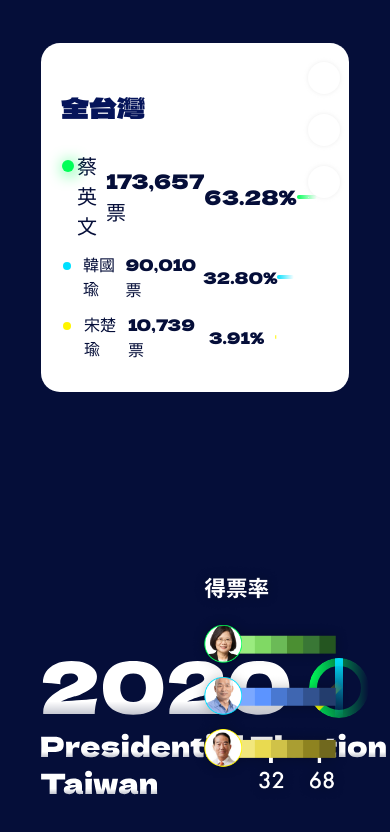
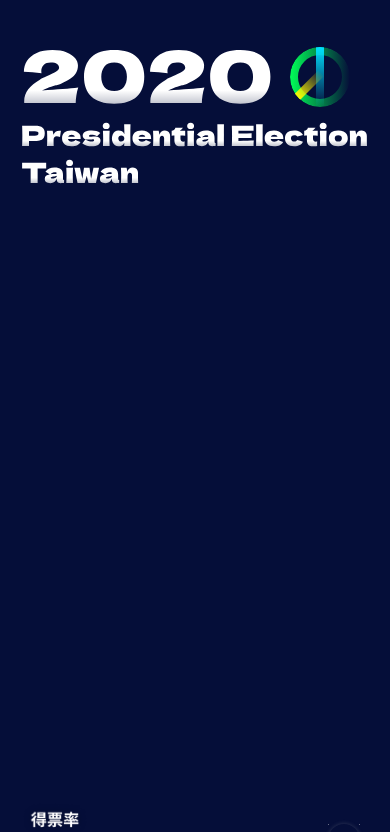
Before and after one commit to TheNChair/PVMT, a React (Vite) app: page / in a window 390 px wide. Shown: the top 832 px of the page. Built offline with nearby package versions, Linux system fonts and the light colour scheme.

Commit message:
[feature] add mobile style

```diff
--- a/src/App.css
+++ b/src/App.css
@@ -1,5 +1,5 @@
 #root {
-    flex: 1;
     max-width: 1440px;
-    margin: 0 2rem;
+    margin: 0 auto;
+    padding: 1rem;
 }
--- a/src/App.tsx
+++ b/src/App.tsx
@@ -5,7 +5,6 @@ import '@/App.css';
 import ReactSvgZoomMap from '@/components/ReactSvgZoomMap/index.jsx';
 
 const Wrapper = styled.div`
-    height: 100vh;
     position: relative;
 `;
 
--- a/src/components/Card.tsx
+++ b/src/components/Card.tsx
@@ -7,13 +7,15 @@ import KMTNormal from '@/assets/indicator/kmt-normal.svg?react';
 import PFPNormal from '@/assets/indicator/pfp-normal.svg?react';
 import ICON_BACK from '@/assets/mapTool/icon-backspace.svg?react';
 
-const Wrapper = styled.div<{ isHover?: boolean }>`
-    position: absolute;
-    left: 0;
-    top: 5%;
-    right: 0;
-    max-width: 450px;
+const Wrapper = styled.div<{ isHover?: boolean; isMobile?: boolean }>`
+    position: relative;
+    flex-basis: ${({ isMobile }) => (isMobile ? undefined : '40%')};
+    left: ${({ isMobile }) => (isMobile ? undefined : 0)};
+    top: ${({ isMobile }) => (isMobile ? undefined : '5%')};
+    right: ${({ isMobile }) => (isMobile ? undefined : 0)};
+    max-width: ${({ isMobile }) => (isMobile ? undefined : '450px')};
     padding: 1rem;
+    margin: 1rem 0;
     border: 1px solid transparent;
     border-radius: 20px;
     background-clip: padding-box, border-box;
@@ -27,10 +29,10 @@ const Title = styled.h2<{ isHover?: boolean }>`
     color: ${({ isHover }) => (isHover ? 'var(--blue-800)' : 'inherit')};
 `;
 
-const CandidateRow = styled.div<{ elected?: boolean }>`
+const CandidateRow = styled.div<{ elected?: boolean; isMobile?: boolean }>`
     display: flex;
     align-items: center;
-    font-size: ${({ elected }) => (elected ? '20px' : '16px')};
+    font-size: ${({ isMobile }) => (isMobile ? '14px' : '16px')};
     font-weight: ${({ elected }) => (elected ? 'bold' : 'medium')};
     margin: 0.5rem 0;
 `;
@@ -84,6 +86,7 @@ interface CardProps {
     onClick: () => void;
     show: boolean;
     labelText: string;
+    isMobile?: boolean;
 }
 
 const CANDIDATES: Candidate = {
@@ -92,7 +95,7 @@ const CANDIDATES: Candidate = {
     '3': { id: 3, element: <DDPNormal />, color: '#03ff57', name: '蔡英文' }
 };
 
-const Card = ({ isHover, onClick, show, labelText }: CardProps) => {
+const Card = ({ isHover, onClick, show, labelText, isMobile }: CardProps) => {
     console.log(isHover);
 
     //TODO 待串接真實資料
@@ -118,7 +121,7 @@ const Card = ({ isHover, onClick, show, labelText }: CardProps) => {
     ];
     console.log(labelText, 'labelText');
     return (
-        <Wrapper isHover={isHover}>
+        <Wrapper isHover={isHover} isMobile={isMobile}>
             {show && <ICON_BACK className='controls' onClick={onClick} style={{ cursor: 'pointer' }} />}
             <Title isHover={isHover}>{labelText.length === 0 ? '全台灣' : labelText}</Title>
             {data
@@ -128,7 +131,7 @@ const Card = ({ isHover, onClick, show, labelText }: CardProps) => {
                     const elected = remark === '*';
                     const candidateInfo = CANDIDATES[candidate];
                     return (
-                        <CandidateRow key={candidate} elected={elected}>
+                        <CandidateRow key={candidate} elected={elected} isMobile={isMobile}>
                             <CandidateNameWrapper>
                                 <div style={{ width: '25px' }}>
                                     <IndicatorWrapper color={candidateInfo.color} elected={elected}>
--- a/src/components/MapTool.tsx
+++ b/src/components/MapTool.tsx
@@ -1,11 +1,10 @@
 import { styled } from 'styled-components';
 
-export const IndicatorWrapper = styled.div`
-    /* display: flex;
-    flex-direction: column; */
+export const IndicatorWrapper = styled.div<{ isMobile?: boolean }>`
     position: absolute;
     right: 0;
-    top: 5%;
+    top: ${({ isMobile }) => (isMobile ? undefined : '5%')};
+    bottom: ${({ isMobile }) => (isMobile ? '25%' : undefined)};
 `;
 
 export const CircleButton = styled.span`
--- a/src/components/ReactSvgZoomMap/ReactSvgZoomMap.css
+++ b/src/components/ReactSvgZoomMap/ReactSvgZoomMap.css
@@ -1,9 +1,13 @@
 .react-svg-zoom-map {
-    width: 100%;
     overflow: hidden;
     display: flex;
     justify-content: center;
-    align-items: center;
+    align-items: flex-start;
+}
+
+.react-svg-zoom-map.mobile {
+    overflow: hidden;
+    display: block;
 }
 
 .react-svg-zoom-map .controls {
@@ -17,8 +21,15 @@
 }
 
 .react-svg-zoom-map > svg {
+    flex-basis: 60%;
     display: block;
-    overflow: visible;
+    position: relative;
+    z-index: 0;
+}
+
+.react-svg-zoom-map.mobile > svg {
+    flex-basis: auto;
+    display: block;
     position: relative;
     z-index: 0;
 }
--- a/src/components/ReactSvgZoomMap/index.jsx
+++ b/src/components/ReactSvgZoomMap/index.jsx
@@ -58,10 +58,10 @@ export default class ReactSvgZoomMap extends Component {
         nowSelect: [],
         nowScale: 1,
         animating: false,
-        svgDisplayParams: [{ scale: 1, top: 0, left: 0 }]
+        svgDisplayParams: [{ scale: 1, top: 0, left: 0 }],
+        isMobile: false
     };
 
-    mapCompRoot = createRef();
     mapSvgRoot = createRef();
     mapSvgRootGroup = createRef();
 
@@ -107,7 +107,7 @@ export default class ReactSvgZoomMap extends Component {
         if (town && !townMapData.find((_) => _.townName === town)) {
             return;
         }
-        if (village && !countyMapData.find((_) => _.villageName === village)) {
+        if (village && !villageMapData.find((_) => _.villageName === village)) {
             return;
         }
 
@@ -120,11 +120,8 @@ export default class ReactSvgZoomMap extends Component {
             return;
         }
 
-        if (this.state.animating || selectArray.length > 2) {
+        if (this.state.animating || selectArray.length > 3) {
             return;
-        }
-        if (selectArray.length === 3) {
-            selectArray[2] = '';
         }
 
         const isZoomIn = selectArray.length > nowSelect.length;
@@ -172,16 +169,16 @@ export default class ReactSvgZoomMap extends Component {
             return;
         }
 
-        const mapCompRootRect = this.mapCompRoot.current.getBoundingClientRect();
         const svgScale =
-            mapCompRootRect.width > mapCompRootRect.height
-                ? (mapCompRootRect.height / 1083.04) * 10000
-                : (mapCompRootRect.width / 1216.83) * 10000;
+            window.innerWidth > window.innerHeight
+                ? (window.innerHeight / 1083.04) * 10000
+                : (window.innerWidth / 1216.83) * 10000;
         this.setState(
             {
-                svgWidth: mapCompRootRect.width,
-                svgHeight: mapCompRootRect.height,
-                svgScale
+                svgWidth: window.innerWidth,
+                svgHeight: window.innerHeight,
+                svgScale,
+                isMobile: window.innerWidth < 768
             },
             () => {
                 this.setState({
@@ -300,22 +297,30 @@ export default class ReactSvgZoomMap extends Component {
     /* Renders */
 
     render() {
-        const { svgWidth, svgHeight, countyMapData, townMapData, villageMapData, nowSelect } = this.state;
+        const { svgWidth, svgHeight, countyMapData, townMapData, villageMapData, nowSelect, isMobile } = this.state;
 
         const loaded = countyMapData;
 
         const { className } = this.props;
 
         return (
-            <div style={{ height: '100vh', display: 'flex', justifyContent: 'center' }}>
-                <div className={'react-svg-zoom-map' + (className ? ` ${className}` : '')} ref={this.mapCompRoot}>
-                    <Card
-                        isHover={true}
-                        onClick={this.handleUpperLayerClick}
-                        show={loaded && nowSelect.length > 0}
-                        labelText={this.getNowSelectString()}
+            <>
+                <div className={`react-svg-zoom-map${isMobile ? ' mobile' : ''}` + (className ? ` ${className}` : '')}>
+                    {!isMobile && (
+                        <Card
+                            isHover={false}
+                            onClick={this.handleUpperLayerClick}
+                            show={loaded && nowSelect.length > 0}
+                            labelText={this.getNowSelectString()}
+                        />
+                    )}
+                    <MAIN_LOGO
+                        style={
+                            isMobile
+                                ? { position: 'relative', width: '100%' }
+                                : { position: 'absolute', left: 0, bottom: '5%' }
+                        }
                     />
-                    <MAIN_LOGO style={{ position: 'absolute', left: '0%', bottom: '5%' }} />
                     <svg width={svgWidth} height={svgHeight} ref={this.mapSvgRoot}>
                         <g className='map-g' ref={this.mapSvgRootGroup}>
                             {loaded && (
@@ -330,10 +335,14 @@ export default class ReactSvgZoomMap extends Component {
                     </svg>
                     <img
                         src={PERCENTAGE_INFO}
-                        style={{ position: 'absolute', width: '160px', right: 0, bottom: '5%' }}
+                        style={
+                            isMobile
+                                ? { position: 'absolute', width: '120px', left: 0, bottom: '25%' }
+                                : { position: 'absolute', width: '160px', right: 0, bottom: '5%' }
+                        }
                         alt='地圖指標'
                     />
-                    <IndicatorWrapper>
+                    <IndicatorWrapper isMobile={isMobile}>
                         <CircleButton>
                             <ROOM_IN />
                         </CircleButton>
@@ -344,8 +353,16 @@ export default class ReactSvgZoomMap extends Component {
                             <REFRESH />
                         </CircleButton>
                     </IndicatorWrapper>
+                    {isMobile && (
+                        <Card
+                            isMobile
+                            onClick={this.handleUpperLayerClick}
+                            show={loaded && nowSelect.length > 0}
+                            labelText={this.getNowSelectString()}
+                        />
+                    )}
                 </div>
-            </div>
+            </>
         );
     }
 
--- a/src/index.css
+++ b/src/index.css
@@ -40,9 +40,6 @@ a:hover {
 
 body {
     margin: 0;
-    display: flex;
-    justify-content: center;
-    align-items: center;
     min-width: 320px;
     min-height: 100vh;
 }
```
